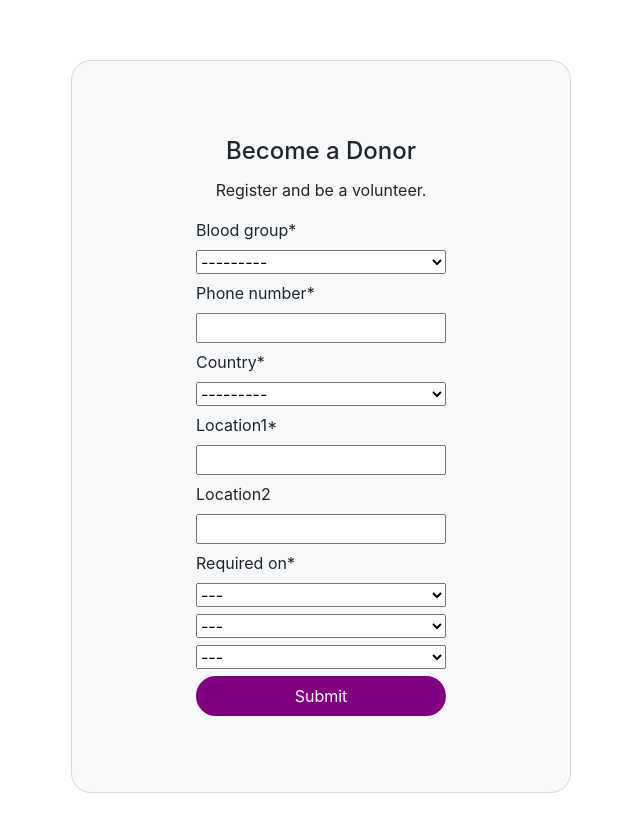
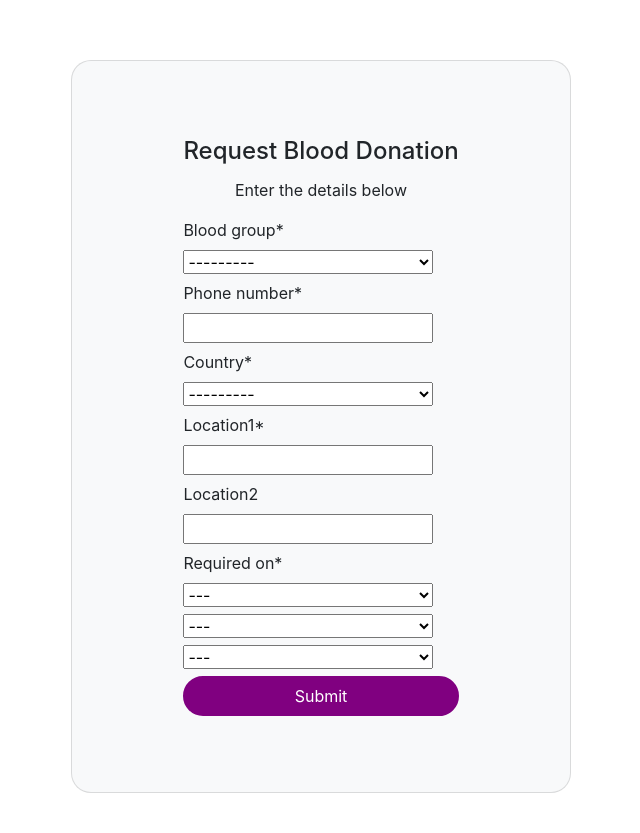
Before and after one commit to beingbiplov/donorNet, a Django app: page /request-blood-donation in a window 1280 px wide. Shown: the part 115-948 px from the top of the page, without its empty margins (319-959 px from the left). Run offline with Django 3.2, Linux system fonts and the light colour scheme; the visitor is signed in with stand-in values (Sample User, id 1); some libraries are stand-ins or nearby versions.

Commit message:
managing permissions

```diff
--- a/core/templates/core/donorsearchresult.html
+++ b/core/templates/core/donorsearchresult.html
@@ -21,11 +21,11 @@
 
 					{% if bloodgroup_donor_records_total >= 1 %}
 
-						<button type="btn" class="btn-primary">Request Blood Donation</button>
+						<a href="{% url 'core:request-blood-donation' %}"><button type="btn" class="btn-primary">Request Blood Donation</button></a>
 					{%  else %}
 						<p>You can search for donors in nearby city or use a general location.</p>
 						There are {{ country_donor_records_total }} donors registered in {{ r_country }}. <br><br>
-						<button type="btn" class="btn-primary">Search Donors</button>
+						<a href="{% url 'core:index' %}"><button type="btn" class="btn-primary">Search Donors</button> </a>
 					{% endif %}
 
 					<br> <br><br>
--- a/core/templates/core/requestblood.html
+++ b/core/templates/core/requestblood.html
@@ -13,8 +13,8 @@
 
 			<div class="card bg-light" style="max-width: 500px;">
 				<article class="card-body mx-auto" style="max-width: 400px;">
-					<h4 class="card-title mt-3 text-center">Become a Donor</h4>
-					<p class="text-center">Register and be a volunteer.</p>
+					<h4 class="card-title mt-3 text-center">Request Blood Donation</h4>
+					<p class="text-center">Enter the details below</p>
 
 
 				    <form method="post">
--- a/core/views.py
+++ b/core/views.py
@@ -8,6 +8,7 @@ from django.contrib.auth.decorators import login_required
 from django.contrib.auth.mixins import LoginRequiredMixin, UserPassesTestMixin
 from .forms import SearchDonorForm
 from .send_sms import welcome_message, send_donation_request
+from django.contrib.auth.decorators import login_required
 
 def index(request):
 	if request.method == 'POST':
@@ -187,7 +188,7 @@ class RequestBlood(LoginRequiredMixin, CreateView):
 	model = BloodRequest
 	fields = ['blood_group', 'phone_number', 'country', 'location1', 'location2', 'required_on']
 	template_name = 'core/requestblood.html'
-	success_url = reverse_lazy('core:index')
+	success_url = reverse_lazy('core:my-requests')
 
 	def get_form(self):
 		'''add date picker in forms'''
@@ -201,7 +202,7 @@ class RequestBlood(LoginRequiredMixin, CreateView):
 		form.instance.user = self.request.user
 		return super().form_valid(form)
 
-
+@login_required
 def HandleBloodRequest(request):
 	user = request.user
 
@@ -213,6 +214,7 @@ def HandleBloodRequest(request):
 	return render(request, 'core/userbloodrequest.html', context)
 
 
+@login_required
 def sendDonorRequest(request, pk):
 	user = request.user
 	request_data = BloodRequest.objects.get(pk=pk)
--- a/users/templates/registration/login.html
+++ b/users/templates/registration/login.html
@@ -9,6 +9,8 @@
 
      		 <div class="alert alert-{{ message.tags }}">
           {{ message }}
+          {% endfor %}
+        {% endif %}
 	</div>
 
 	<div class="container" style="margin-left: 15%; width: 50%; margin-top: 50px; padding: 75px;">
```
Also changed, not shown: core/templates/core/myrequestdata.html (+11 -1 lines).
